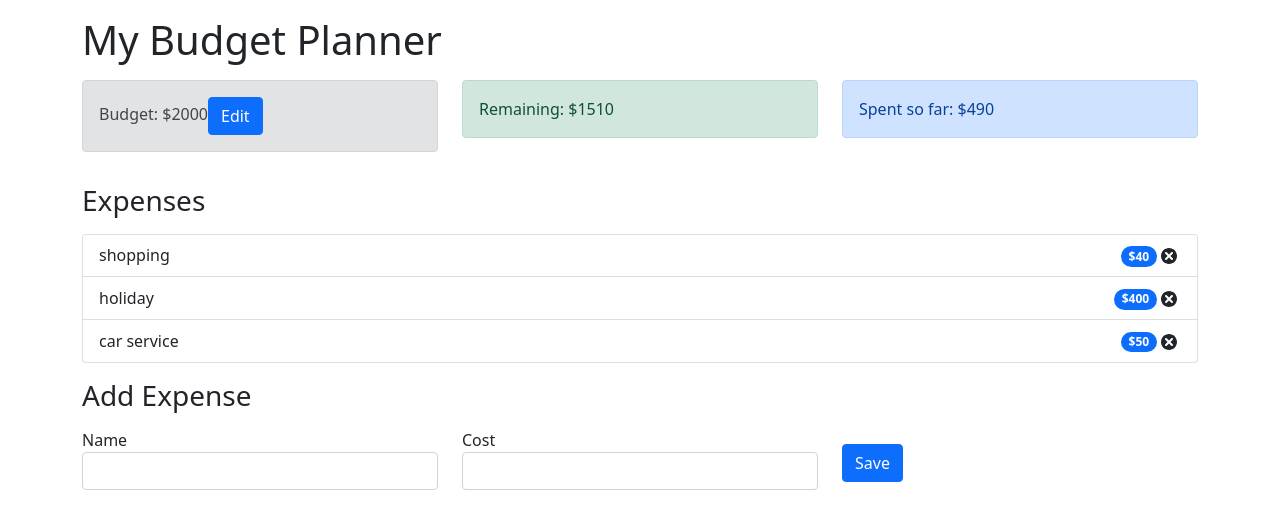
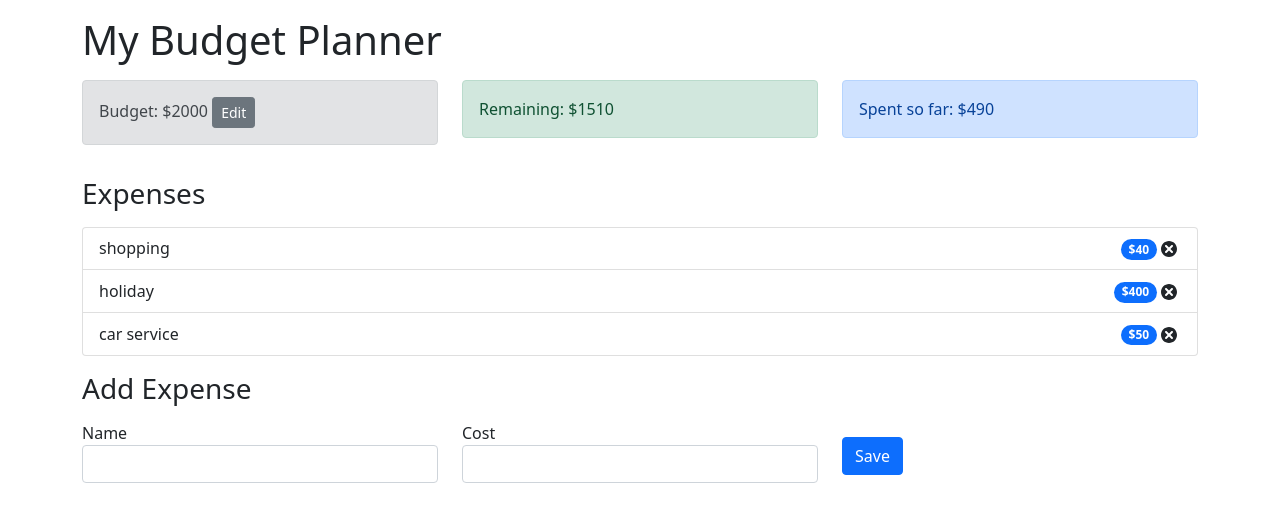
Before and after one commit to Dwaynew85/budget-tracker, a React (Create React App) app: page / in a window 1280 px wide. Shown: the top 528 px of the page. Built offline with nearby package versions, Linux system fonts and the light colour scheme.

Commit message:
Changed button color and size.

```diff
--- a/src/components/EditBudget/index.js
+++ b/src/components/EditBudget/index.js
@@ -14,7 +14,7 @@ const EditBudget = ({ budget, handleSaveClick}) => {
             />
             <button
                 type='button'
-                class='btn btn-primary'
+                class='btn btn-secondary btn-sm'
                 onClick={() => handleSaveClick(value)}
             >
                 Save
--- a/src/components/ViewBudget/index.js
+++ b/src/components/ViewBudget/index.js
@@ -3,10 +3,10 @@ import React from 'react';
 const ViewBudget = ({ budget, handleEditClick }) => {
     return (
         <>
-            <span>Budget: ${budget}</span>
+            <span>Budget: ${budget}  </span>
             <button
                 type='button'
-                class='btn btn-primary'
+                class='btn btn-secondary btn-sm'
                 onClick={handleEditClick}
             >
                 Edit
```
